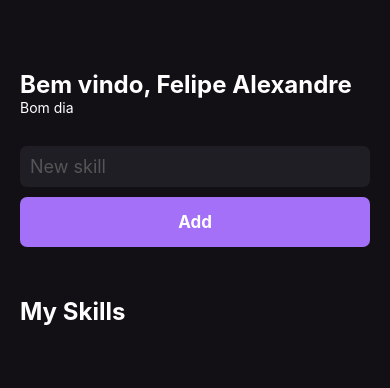
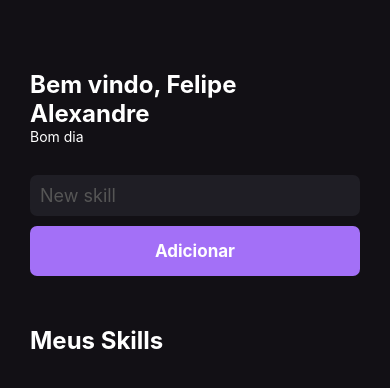
Before and after one commit to fealex95/myskills-rocketseat, a React Native app: screen / in a window 390 px wide. Shown: the top 388 px of the page. Built offline with nearby package versions, Linux system fonts and the light colour scheme.

Commit message:
Adicionando Typescript nos componentes

```diff
--- a/src/components/Button.js
+++ b/src/components/Button.tsx
@@ -1,14 +1,18 @@
 import React from 'react'
-import { TouchableOpacity, StyleSheet, Text } from 'react-native'
+import { TouchableOpacity, TouchableOpacityProps, StyleSheet, Text } from 'react-native'
 
-export function Button({ onPress }) {
+interface ButtonProps extends TouchableOpacityProps {
+    title: string;
+}
+
+export function Button({ title, ...rest }: ButtonProps) {
     return (
         <TouchableOpacity
             style={styles.button}
             activeOpacity={0.7}
-            onPress={onPress}
+            {...rest}
         >
-            <Text style={styles.buttonText}>Add</Text>
+            <Text style={styles.buttonText}>{title}</Text>
         </TouchableOpacity >
     )
 }
--- a/src/components/SkillCard.js
+++ b/src/components/SkillCard.tsx
@@ -1,10 +1,19 @@
 import React from 'react'
-import { TouchableOpacity, Text, StyleSheet } from 'react-native'
+import { TouchableOpacity, Text, StyleSheet, TouchableOpacityProps } from 'react-native'
 
-export function SkillCard({ skill }) {
+interface SkillCardProps extends TouchableOpacityProps {
+    skill: string;
+}
+
+export function SkillCard({ skill, ...rest }: SkillCardProps) {
     return (
-        <TouchableOpacity style={styles.buttonSkill}>
-            <Text style={styles.textSkill}>
+        <TouchableOpacity
+            style={styles.buttonSkill}
+            {...rest}
+        >
+            <Text
+                style={styles.textSkill}
+            >
                 {skill}
             </Text>
         </TouchableOpacity>
--- a/src/pages/Home.tsx
+++ b/src/pages/Home.tsx
@@ -28,17 +28,21 @@ export function Home() {
             name: newSkill
         }
 
-        setMySkills(oldState => [... oldState, data]);
+        setMySkills(oldState => [...oldState, data]);
+    }
+
+    function handleRemoveSkill(id: string) {
+        setMySkills(oldState => oldState.filter(skill => skill.id !== id))
     }
 
     useEffect(() => {
         const currentHour = new Date().getHours();
 
-        if(currentHour < 12){
+        if (currentHour < 12) {
             setGreeting("Bom dia")
-        }else if (currentHour >= 12 && currentHour < 18){
+        } else if (currentHour >= 12 && currentHour < 18) {
             setGreeting("Boa tarde")
-        }else{
+        } else {
             setGreeting("Boa noite")
         }
 
@@ -49,7 +53,7 @@ export function Home() {
             <Text style={styles.title}>Bem vindo, Felipe Alexandre</Text>
 
             <Text style={styles.greetings}>
-                { greeting }
+                {greeting}
             </Text>
 
             <TextInput
@@ -59,10 +63,13 @@ export function Home() {
                 onChangeText={setNewSkill}
             />
 
-            <Button onPress={handleAddNewSkill} />
+            <Button
+                title='Adicionar'
+                onPress={handleAddNewSkill}
+            />
 
             <Text style={[styles.title, { marginVertical: 50 }]}>
-                My Skills
+                Meus Skills
             </Text>
 
 
@@ -70,7 +77,10 @@ export function Home() {
             <FlatList
                 data={mySkills}
                 keyExtractor={item => item.id}
-                renderItem={({ item }) => <SkillCard skill={item.name} />}
+                renderItem={({ item }) => <SkillCard
+                    skill={item.name}
+                    onPress={() => handleRemoveSkill(item.id)}
+                />}
             />
         </View>
     )
@@ -80,7 +90,7 @@ const styles = StyleSheet.create({
     container: {
         flex: 1,
         backgroundColor: '#121015',
-        paddingHorizontal: 20,
+        paddingHorizontal: 30,
         paddingVertical: 70,
 
     },
@@ -100,7 +110,7 @@ const styles = StyleSheet.create({
         borderRadius: 7
     },
 
-    greetings:{
+    greetings: {
         color: '#fff',
     }
 
```
Also changed, not shown: 1 other file (tests, documents, lock files or other folders).
